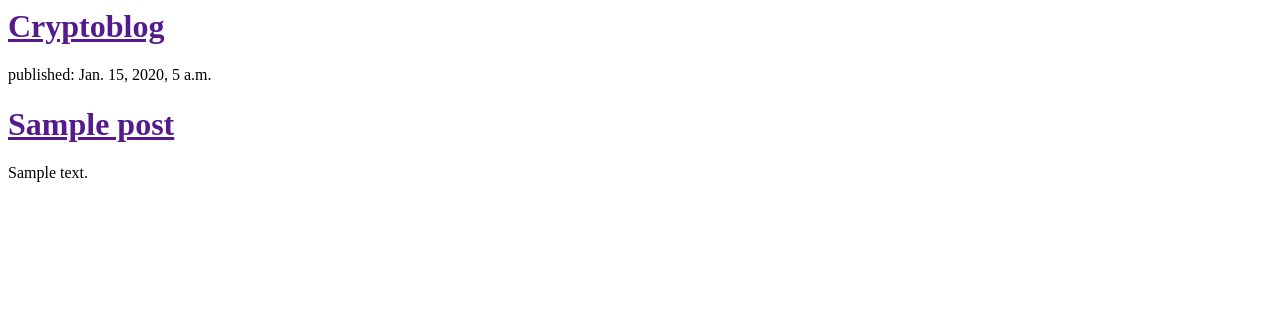
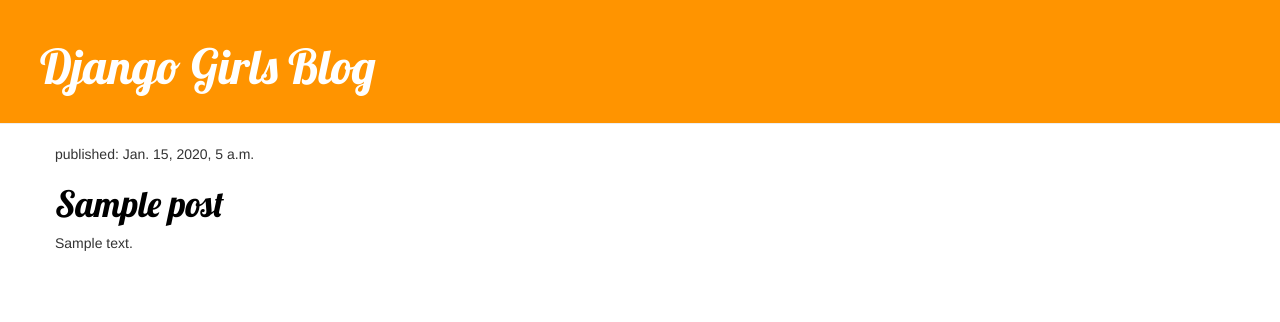
Before and after one commit to johnfkraus/maxcryptoblog, a Django app: template blog/templates/blog/post_list.html in a window 1280 px wide. Shown: the top 322 px of the page. Run offline with Django 3.2, Linux system fonts and the light colour scheme; the template is opened without the code that fills it: values that come from a table or form of the project are taken from there, others are empty; tables that the repository leaves empty hold one stand-in row (values such as "Sample post"); some libraries are stand-ins or nearby versions.

Commit message:
Added view and template for  post detail

```diff
--- /dev/null
+++ b/blog/static/css/blog.css
@@ -0,0 +1,47 @@
+.page-header {
+    background-color: #ff9400;
+    margin-top: 0;
+    padding: 20px 20px 20px 40px;
+}
+
+.page-header h1, .page-header h1 a, .page-header h1 a:visited, .page-header h1 a:active {
+    color: #ffffff;
+    font-size: 36pt;
+    text-decoration: none;
+}
+
+.content {
+    margin-left: 40px;
+}
+
+h1, h2, h3, h4 {
+    font-family: 'Lobster', cursive;
+}
+
+.date {
+    float: right;
+    color: #828282;
+}
+
+.save {
+    float: right;
+}
+
+.post-form textarea, .post-form input {
+    width: 100%;
+}
+
+.top-menu, .top-menu:hover, .top-menu:visited {
+    color: #ffffff;
+    float: right;
+    font-size: 26pt;
+    margin-right: 20px;
+}
+
+.post {
+    margin-bottom: 70px;
+}
+
+.post h1 a, .post h1 a:visited {
+    color: #000000;
+}
--- /dev/null
+++ b/blog/templates/blog/base.html
@@ -0,0 +1,24 @@
+{% load staticfiles %}
+<html>
+<head>
+    <title>Django Girls blog</title>
+    <link rel="stylesheet" href="//maxcdn.bootstrapcdn.com/bootstrap/3.2.0/css/bootstrap.min.css">
+    <link rel="stylesheet" href="//maxcdn.bootstrapcdn.com/bootstrap/3.2.0/css/bootstrap-theme.min.css">
+    <link href='//fonts.googleapis.com/css?family=Lobster&subset=latin,latin-ext' rel='stylesheet' type='text/css'>
+    <link rel="stylesheet" href="{% static 'css/blog.css' %}">
+</head>
+
+<body>
+    <div class="page-header">
+        <h1><a href="/">Django Girls Blog</a></h1>
+    </div>
+    <div class="content container">
+        <div class="row">
+            <div class="col-md-8">
+                {% block content %}
+                {% endblock %}
+            </div>
+        </div>
+    </div>
+</body>
+</html>
--- a/blog/templates/blog/post_list.html
+++ b/blog/templates/blog/post_list.html
@@ -1,27 +1,15 @@
-<html>
-<head>
-    <title>Cryptoblog</title>
-</head>
-<body>
-    <div>
-
-        <h1><a href="">Cryptoblog</a></h1>
-    </div>
-
-
+{% extends 'blog/base.html' %}
+{% block content %}
 {% for post in posts %}
-    <div>
+<div class="post">
     <p>
         published: {{ post.published_date }}
     </p>
-        <h1><a href="" target="_blank">{{ post.title }}</a></h1>
+    <h1><a href="{% url 'post_detail' pk=post.pk %}" target="_blank">{{ post.title }}</a></h1>
 
     <p>
         {{ post.text|linebreaks }}
     </p>
 </div>
 {% endfor %}
-
-
-</body>
-</html>
+{% endblock content %}
--- a/blog/urls.py
+++ b/blog/urls.py
@@ -1,7 +1,8 @@
-from django.conf.urls import url
+from django.conf.urls import include, url
 from . import views
 
 
 urlpatterns = [
     url(r'^$', views.post_list, name='post_list'),
+    url(r'^post/(?P<pk>[0-9]+)/$', views.post_detail, name='post_detail'),
 ]
--- a/blog/views.py
+++ b/blog/views.py
@@ -1,8 +1,14 @@
 from django.shortcuts import render
 from django.utils import timezone
 from .models import Post
+from django.shortcuts import render, get_object_or_404
 
 
 def post_list(request):
     posts = Post.objects.filter(published_date__lte=timezone.now()).order_by('-published_date')
     return render(request, 'blog/post_list.html', {'posts': posts})
+
+
+def post_detail(request, pk):
+    post = get_object_or_404(Post, pk=pk)
+    return render(request, 'blog/post_detail.html', {'post': post})
```
Also changed, not shown: blog/templates/blog/post_detail.html (added, +13 -0 lines). Lines whose indentation alone changed are shown as unchanged.
